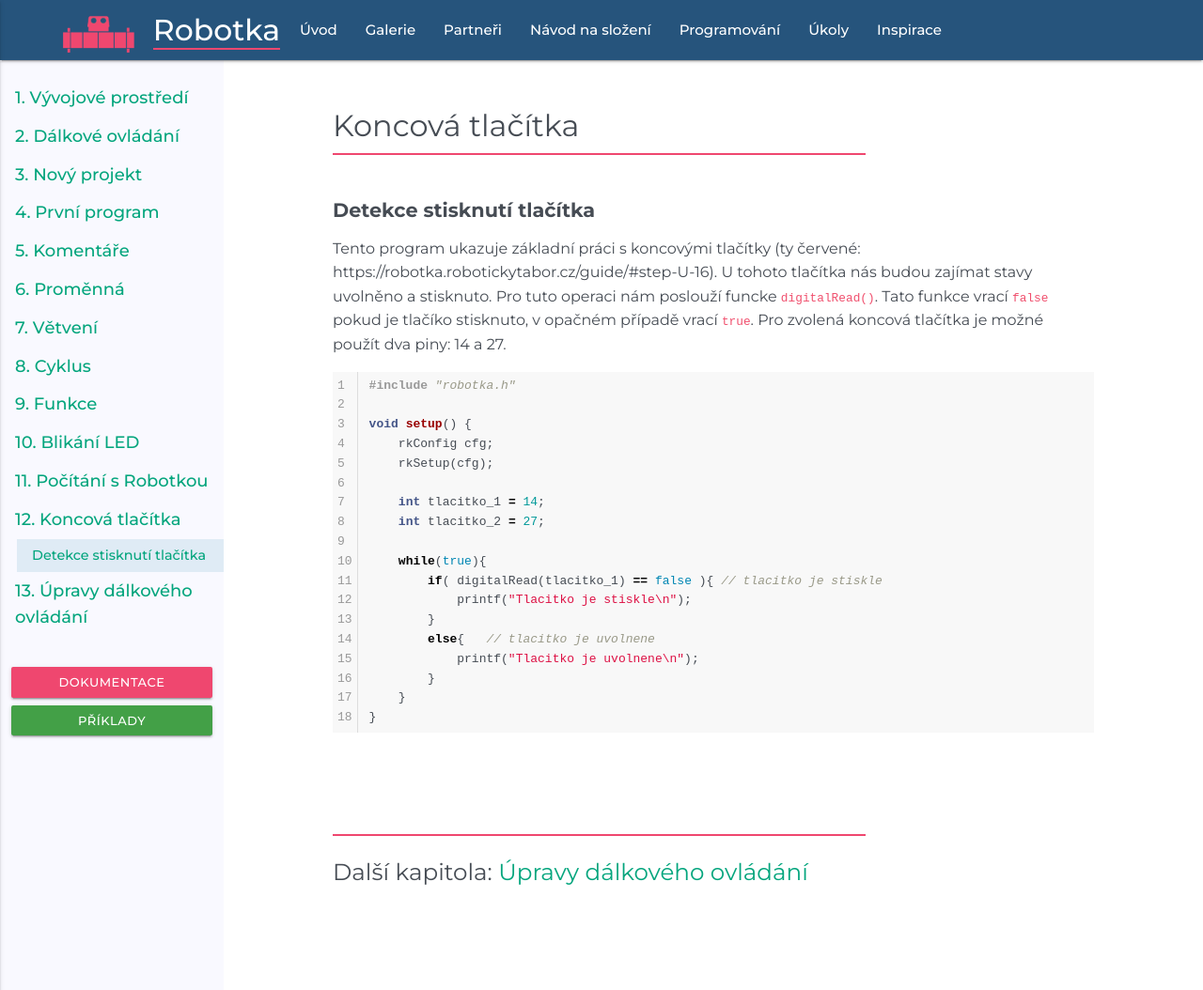
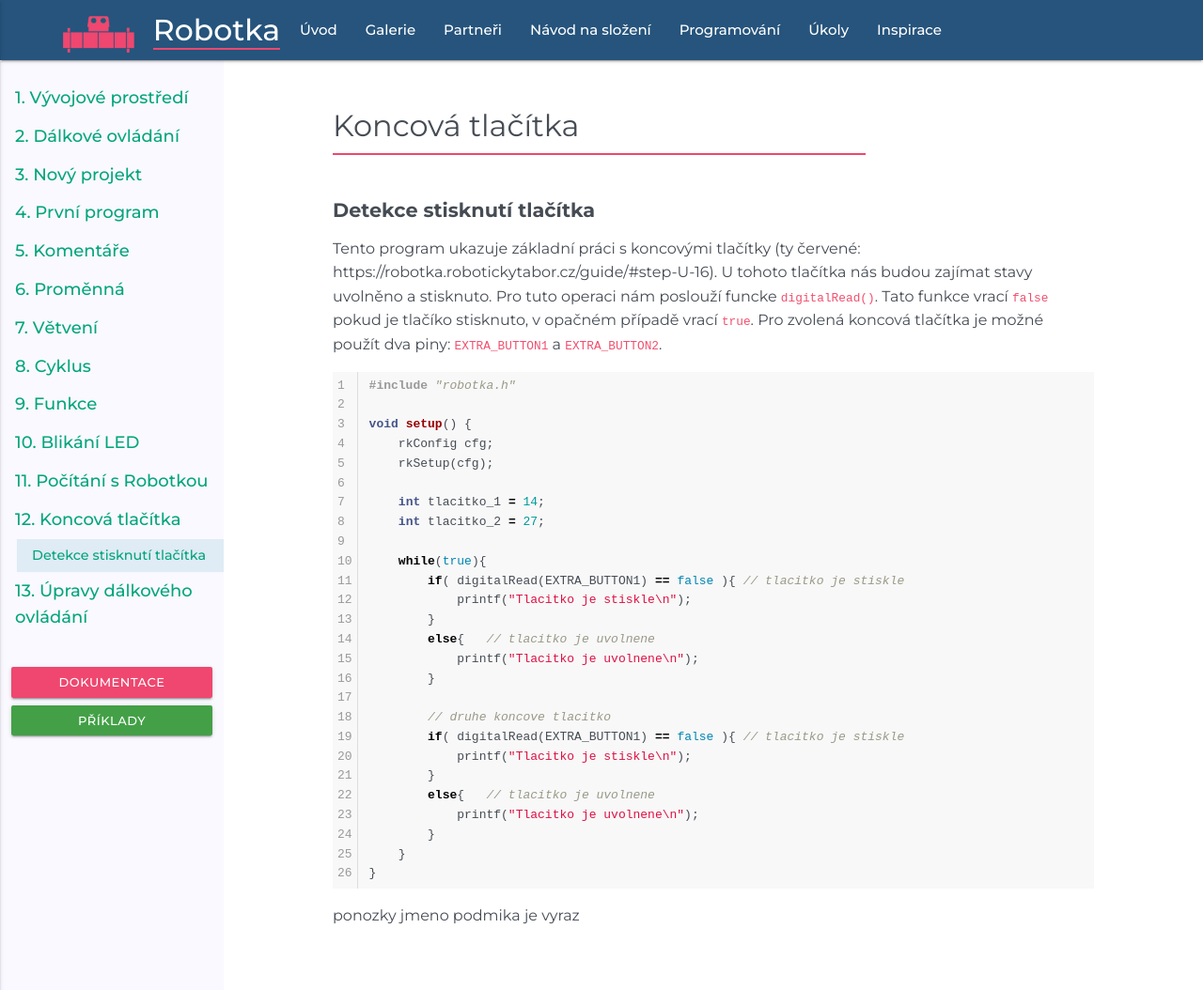
Before and after one commit to RoboticsBrno/robotka.robotickytabor.cz, a Jekyll site: the page built from _coding/011_koncova_tlacitka.md, in a window 1280 px wide and 1366 px high, cut to the strip 0-1054 px from the top of the window. Shown: the whole strip at 94% size. Built offline with Jekyll 4.4.1, drawn with Linux system fonts in a browser that asks for light colours.

````diff
--- a/_coding/011_koncova_tlacitka.md
+++ b/_coding/011_koncova_tlacitka.md
@@ -6,7 +6,7 @@ layout: coding
 # {{ page.title | escape }}
 
 #### Detekce stisknutí tlačítka
-Tento program ukazuje základní práci s koncovými tlačítky (ty červené: https://robotka.robotickytabor.cz/guide/#step-U-16). U tohoto tlačítka nás budou zajímat stavy uvolněno a stisknuto. Pro tuto operaci nám poslouží funcke `digitalRead()`. Tato funkce vrací `false` pokud je tlačíko stisknuto, v opačném případě vrací `true`. Pro zvolená koncová tlačítka je možné použít dva piny: 14 a 27.
+Tento program ukazuje základní práci s koncovými tlačítky (ty červené: https://robotka.robotickytabor.cz/guide/#step-U-16). U tohoto tlačítka nás budou zajímat stavy uvolněno a stisknuto. Pro tuto operaci nám poslouží funcke `digitalRead()`. Tato funkce vrací `false` pokud je tlačíko stisknuto, v opačném případě vrací `true`. Pro zvolená koncová tlačítka je možné použít dva piny: `EXTRA_BUTTON1` a `EXTRA_BUTTON2`.
 
 ```cpp
 #include "robotka.h"
@@ -19,7 +19,15 @@ void setup() {
     int tlacitko_2 = 27;
 
     while(true){
-        if( digitalRead(tlacitko_1) == false ){ // tlacitko je stiskle
+        if( digitalRead(EXTRA_BUTTON1) == false ){ // tlacitko je stiskle
+            printf("Tlacitko je stiskle\n");
+        }
+        else{   // tlacitko je uvolnene
+            printf("Tlacitko je uvolnene\n");
+        }
+
+        // druhe koncove tlacitko
+        if( digitalRead(EXTRA_BUTTON1) == false ){ // tlacitko je stiskle
             printf("Tlacitko je stiskle\n");
         }
         else{   // tlacitko je uvolnene
@@ -28,3 +36,6 @@ void setup() {
     }
 }
 ```
+
+ponozky jmeno
+podmika je vyraz
````
Also changed, not shown: _coding/005_promenna.md (+1 -1 lines), _coding/006_vetveni.md (+6 -2 lines).
